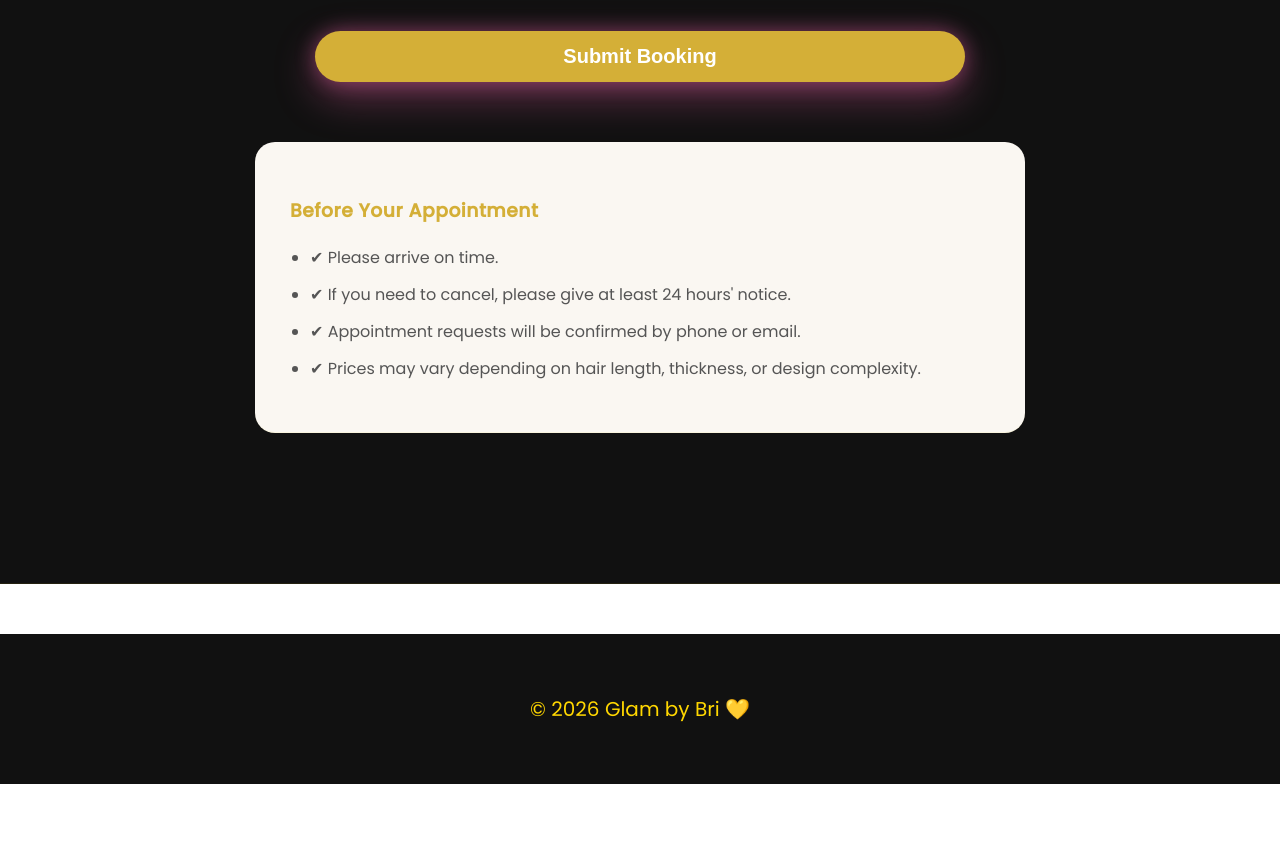
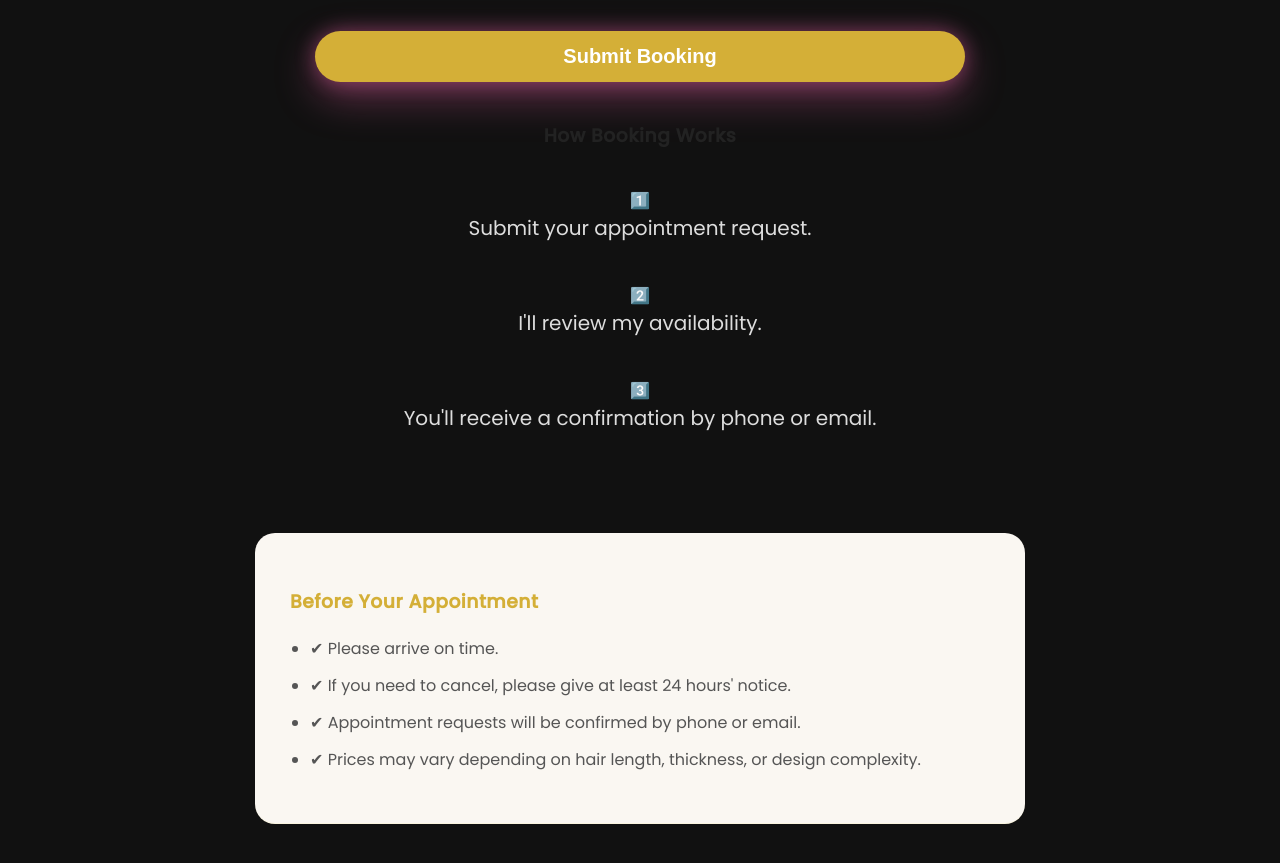
Before and after one commit to GlambyBri/GlambyBri-, a plain HTML site: page booking.html in a window 1280 px wide. Shown: the part 1340-2203 px from the top of the page. Before the commit the page ends 2124 px from the top, so only its background shows below. Drawn offline with nearby package versions, Linux system fonts and the light colour scheme.

Commit message:
Update booking.html

```diff
--- a/booking.html
+++ b/booking.html
@@ -90,7 +90,26 @@ placeholder="Hair inspiration, nail design ideas, preferred colors, allergies, o
 </textarea>
 
     <button type="submit" class="button">Submit Booking</button>
+<h3>How Booking Works</h3>
 
+<div class="steps">
+
+<div>
+<span>1️⃣</span>
+<p>Submit your appointment request.</p>
+</div>
+
+<div>
+<span>2️⃣</span>
+<p>I'll review my availability.</p>
+</div>
+
+<div>
+<span>3️⃣</span>
+<p>You'll receive a confirmation by phone or email.</p>
+</div>
+
+</div>
   </form>
 <section class="booking-info">
 
```
